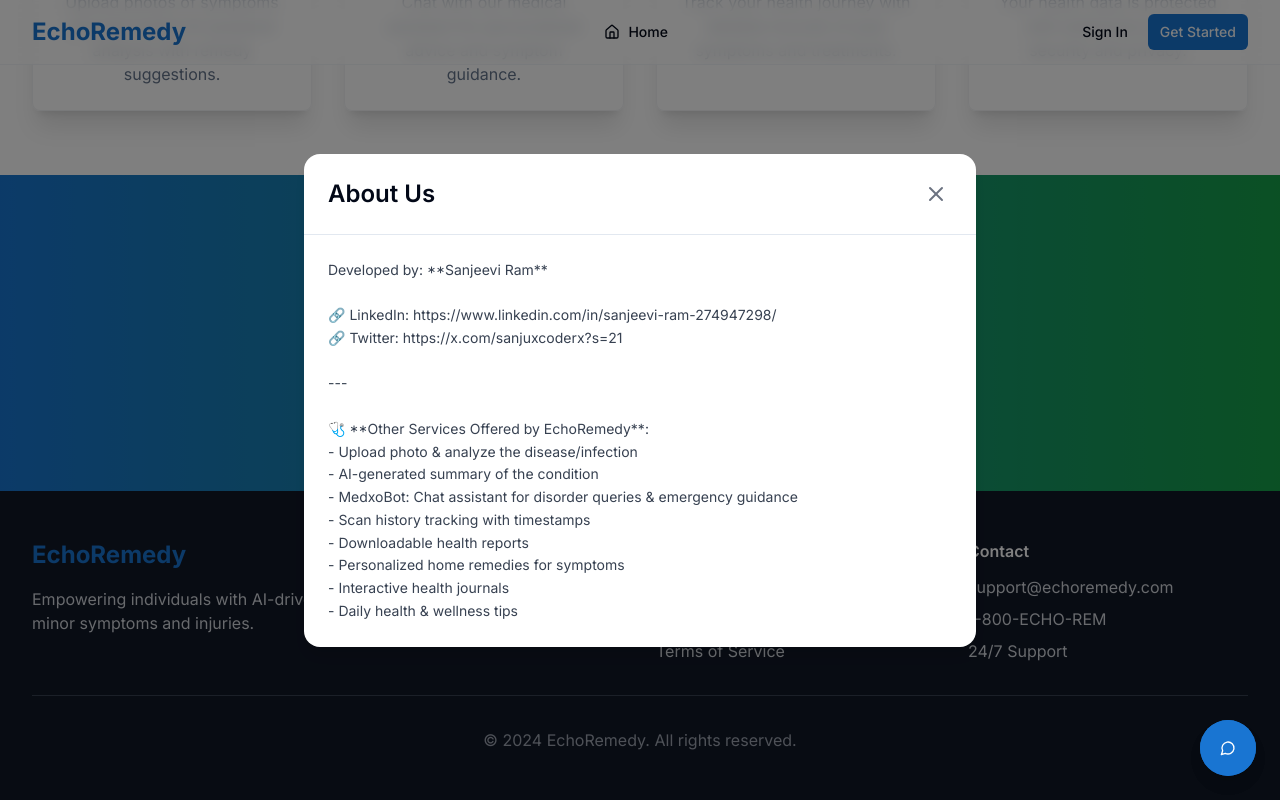
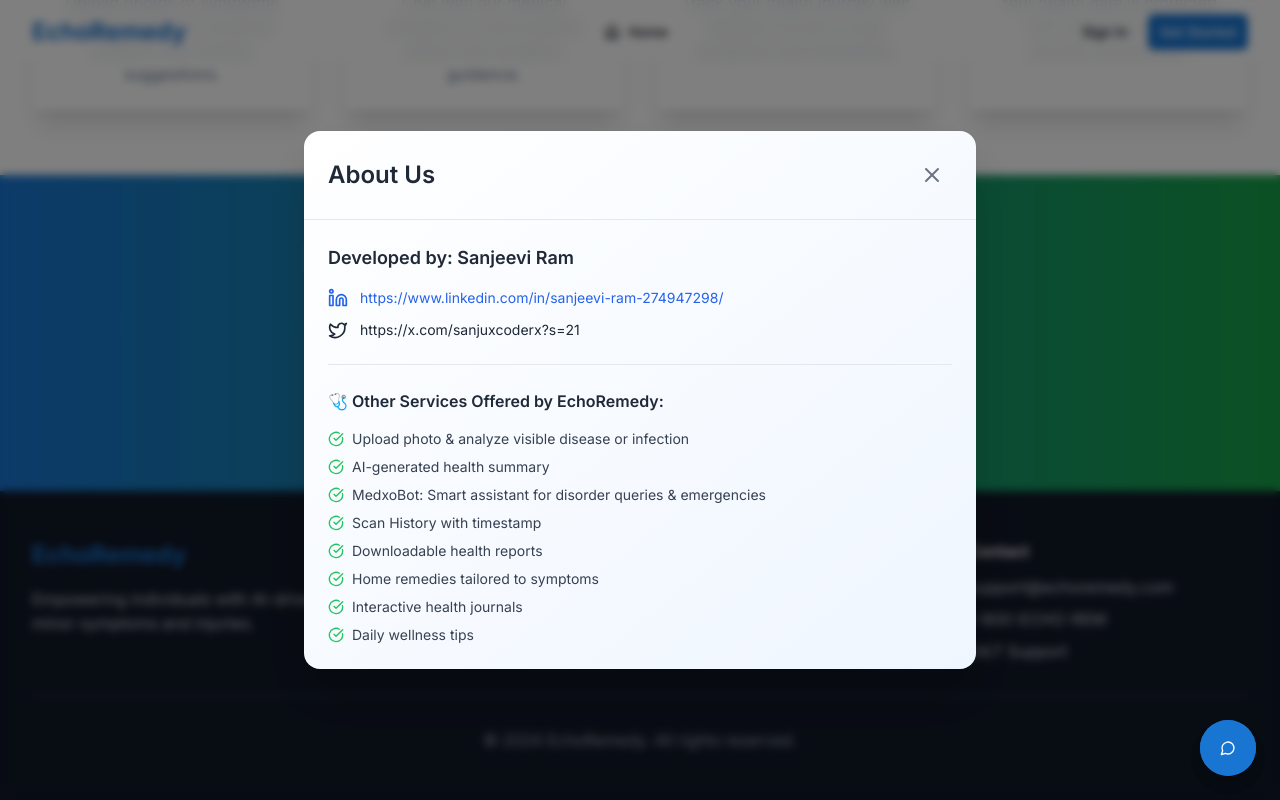
Before and after one commit to Theodre-7/echo-remedy-ai-care, a React (Vite) app: page / in a window 1280 px wide. Both pictures are taken after a click on the button "About Us". Shown: the part 1200-2000 px from the top of the page. Built offline with nearby package versions, Linux system fonts and the light colour scheme.

Commit message:
Enhance modal design
Implement design improvements for the modal component, including gradient background, animations, social media icons, and enhanced typography.

```diff
--- a/src/components/Modal.tsx
+++ b/src/components/Modal.tsx
@@ -1,6 +1,6 @@
 
 import React from 'react';
-import { X } from 'lucide-react';
+import { X, Linkedin, Twitter, CheckCircle, Shield, FileText } from 'lucide-react';
 
 interface ModalProps {
   title: string;
@@ -12,22 +12,140 @@ interface ModalProps {
 const Modal: React.FC<ModalProps> = ({ title, content, isOpen, onClose }) => {
   if (!isOpen) return null;
 
+  const renderAboutUsContent = () => (
+    <div className="space-y-6">
+      <div>
+        <h3 className="text-lg font-semibold text-gray-800 mb-4">Developed by: Sanjeevi Ram</h3>
+        <div className="space-y-3">
+          <div className="flex items-center gap-3">
+            <Linkedin className="w-5 h-5 text-blue-600" />
+            <a
+              href="https://www.linkedin.com/in/sanjeevi-ram-274947298/"
+              target="_blank"
+              rel="noopener noreferrer"
+              className="text-blue-600 hover:text-blue-800 transition-colors text-sm"
+            >
+              https://www.linkedin.com/in/sanjeevi-ram-274947298/
+            </a>
+          </div>
+          <div className="flex items-center gap-3">
+            <Twitter className="w-5 h-5 text-gray-800" />
+            <a
+              href="https://x.com/sanjuxcoderx?s=21"
+              target="_blank"
+              rel="noopener noreferrer"
+              className="text-gray-800 hover:text-gray-600 transition-colors text-sm"
+            >
+              https://x.com/sanjuxcoderx?s=21
+            </a>
+          </div>
+        </div>
+      </div>
+
+      <hr className="border-gray-200" />
+
+      <div>
+        <h4 className="text-md font-semibold text-gray-800 mb-4">🩺 Other Services Offered by EchoRemedy:</h4>
+        <ul className="space-y-2">
+          {[
+            'Upload photo & analyze visible disease or infection',
+            'AI-generated health summary',
+            'MedxoBot: Smart assistant for disorder queries & emergencies',
+            'Scan History with timestamp',
+            'Downloadable health reports',
+            'Home remedies tailored to symptoms',
+            'Interactive health journals',
+            'Daily wellness tips'
+          ].map((service, index) => (
+            <li key={index} className="flex items-start gap-2">
+              <CheckCircle className="w-4 h-4 text-green-500 mt-0.5 flex-shrink-0" />
+              <span className="text-sm text-gray-700">{service}</span>
+            </li>
+          ))}
+        </ul>
+      </div>
+    </div>
+  );
+
+  const renderPrivacyPolicyContent = () => (
+    <div className="space-y-4">
+      <p className="text-gray-700 font-medium">EchoRemedy respects your privacy. Here's how we protect your data:</p>
+      <ul className="space-y-3">
+        {[
+          { text: 'Uploaded images are securely stored and used only for AI analysis', highlight: 'securely' },
+          { text: 'Conversations with MedxoBot are anonymized to improve future accuracy', highlight: 'anonymized' },
+          { text: 'No personal data is ever shared or sold to third parties', highlight: 'personal data' },
+          { text: 'Cookies may be used to improve user session experience', highlight: null },
+          { text: 'Users may request deletion of their data at any time', highlight: null },
+          { text: 'By using EchoRemedy, users agree to this policy', highlight: null }
+        ].map((item, index) => (
+          <li key={index} className="flex items-start gap-2">
+            <FileText className="w-4 h-4 text-blue-500 mt-0.5 flex-shrink-0" />
+            <span className="text-sm text-gray-700">
+              {item.highlight ? (
+                <>
+                  {item.text.split(item.highlight)[0]}
+                  <span className="text-blue-600 font-medium">{item.highlight}</span>
+                  {item.text.split(item.highlight)[1]}
+                </>
+              ) : (
+                item.text
+              )}
+            </span>
+          </li>
+        ))}
+      </ul>
+    </div>
+  );
+
+  const renderTermsContent = () => (
+    <div className="space-y-4">
+      <p className="text-gray-700 font-medium">Please read these terms before using EchoRemedy.</p>
+      <ul className="space-y-3">
+        {[
+          { text: 'AI-generated remedies are not a substitute for professional medical advice', warning: true },
+          { text: 'Users are responsible for decisions based on AI suggestions', warning: false },
+          { text: 'Misuse or offensive behavior results in account suspension', warning: false },
+          { text: 'EchoRemedy can update services or features without prior notice', warning: false },
+          { text: 'Users must be 13 years or older to use the platform', warning: false },
+          { text: 'For emergencies, always consult a licensed healthcare provider', warning: true }
+        ].map((item, index) => (
+          <li key={index} className="flex items-start gap-2">
+            <Shield className="w-4 h-4 text-orange-500 mt-0.5 flex-shrink-0" />
+            <span className={`text-sm ${item.warning ? 'text-red-600 font-semibold' : 'text-gray-700'}`}>
+              {item.text}
+            </span>
+          </li>
+        ))}
+      </ul>
+    </div>
+  );
+
+  const renderContent = () => {
+    if (title === 'About Us') {
+      return renderAboutUsContent();
+    } else if (title === 'Privacy Policy') {
+      return renderPrivacyPolicyContent();
+    } else if (title === 'Terms of Service') {
+      return renderTermsContent();
+    }
+    return <div className="text-sm text-gray-700 whitespace-pre-line leading-relaxed">{content}</div>;
+  };
+
   return (
-    <div className="fixed inset-0 bg-black bg-opacity-50 flex items-center justify-center z-50 p-4">
-      <div className="bg-white rounded-2xl shadow-lg max-w-2xl w-full max-h-[90vh] relative">
-        <div className="flex items-center justify-between p-6 border-b">
-          <h2 className="text-2xl font-semibold text-foreground">{title}</h2>
+    <div className="fixed inset-0 bg-black bg-opacity-50 backdrop-blur-sm flex items-center justify-center z-50 p-4 animate-fade-in">
+      <div className="bg-gradient-to-br from-white to-blue-50 rounded-2xl shadow-2xl max-w-2xl w-full max-h-[90vh] relative animate-scale-in">
+        <div className="flex items-center justify-between p-6 border-b border-gray-200">
+          <h2 className="text-2xl font-semibold text-gray-800">{title}</h2>
           <button
             onClick={onClose}
-            className="p-1 hover:bg-gray-100 rounded-full transition-colors"
+            className="p-2 hover:bg-gray-100 rounded-full transition-all duration-200 hover:scale-110"
           >
             <X className="w-6 h-6 text-gray-500" />
           </button>
         </div>
         <div className="p-6 overflow-y-auto max-h-[70vh]">
-          <div className="text-sm text-gray-700 whitespace-pre-line leading-relaxed">
-            {content}
-          </div>
+          {renderContent()}
         </div>
       </div>
     </div>
--- a/src/index.css
+++ b/src/index.css
@@ -35,16 +35,44 @@
   .animate-scale-in {
     animation: scale-in 0.3s ease-out;
   }
+
+  .animate-fade-in {
+    animation: fade-in 0.3s ease-out;
+  }
+
+  .animate-slide-up {
+    animation: slide-up 0.5s ease-out;
+  }
 }
 
 @keyframes scale-in {
   from {
     opacity: 0;
-    transform: scale(0.95);
+    transform: scale(0.95) translateY(20px);
   }
   to {
     opacity: 1;
-    transform: scale(1);
+    transform: scale(1) translateY(0);
+  }
+}
+
+@keyframes fade-in {
+  from {
+    opacity: 0;
+  }
+  to {
+    opacity: 1;
+  }
+}
+
+@keyframes slide-up {
+  from {
+    opacity: 0;
+    transform: translateY(30px);
+  }
+  to {
+    opacity: 1;
+    transform: translateY(0);
   }
 }
 
```
